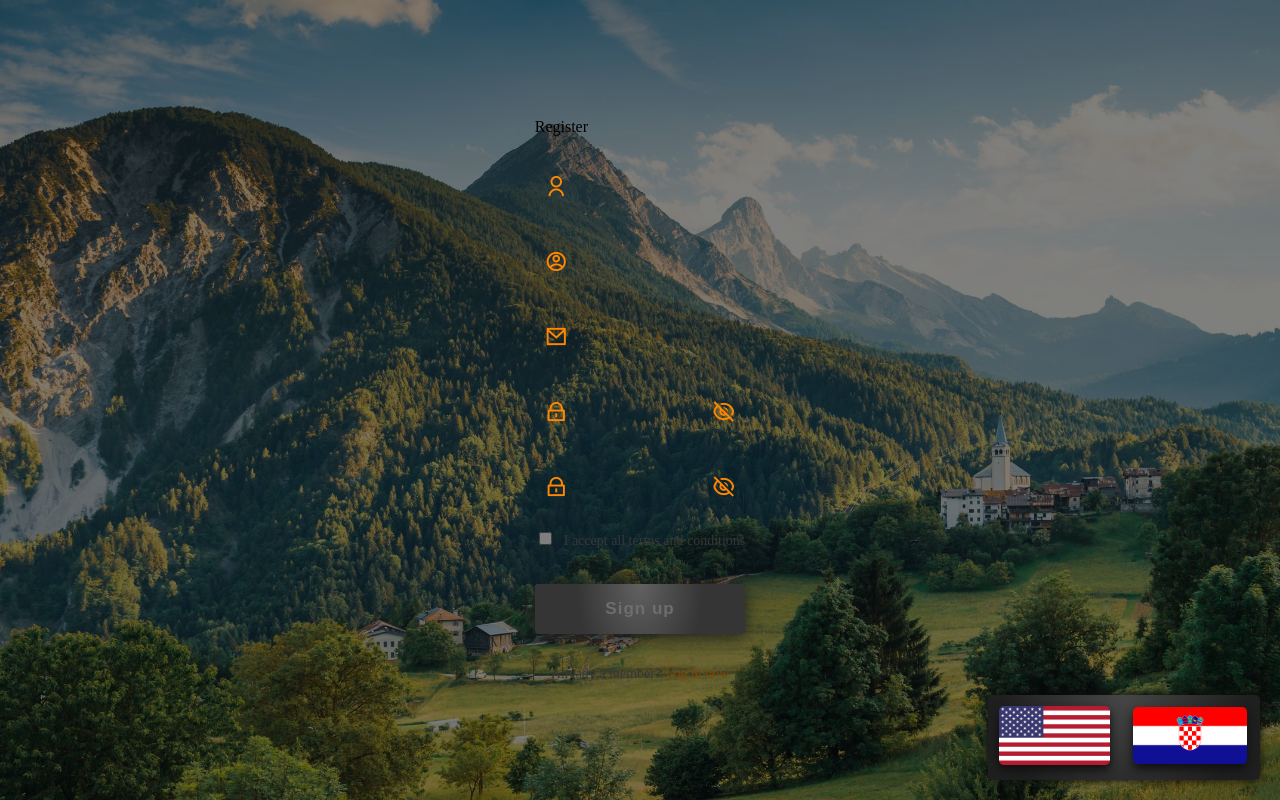
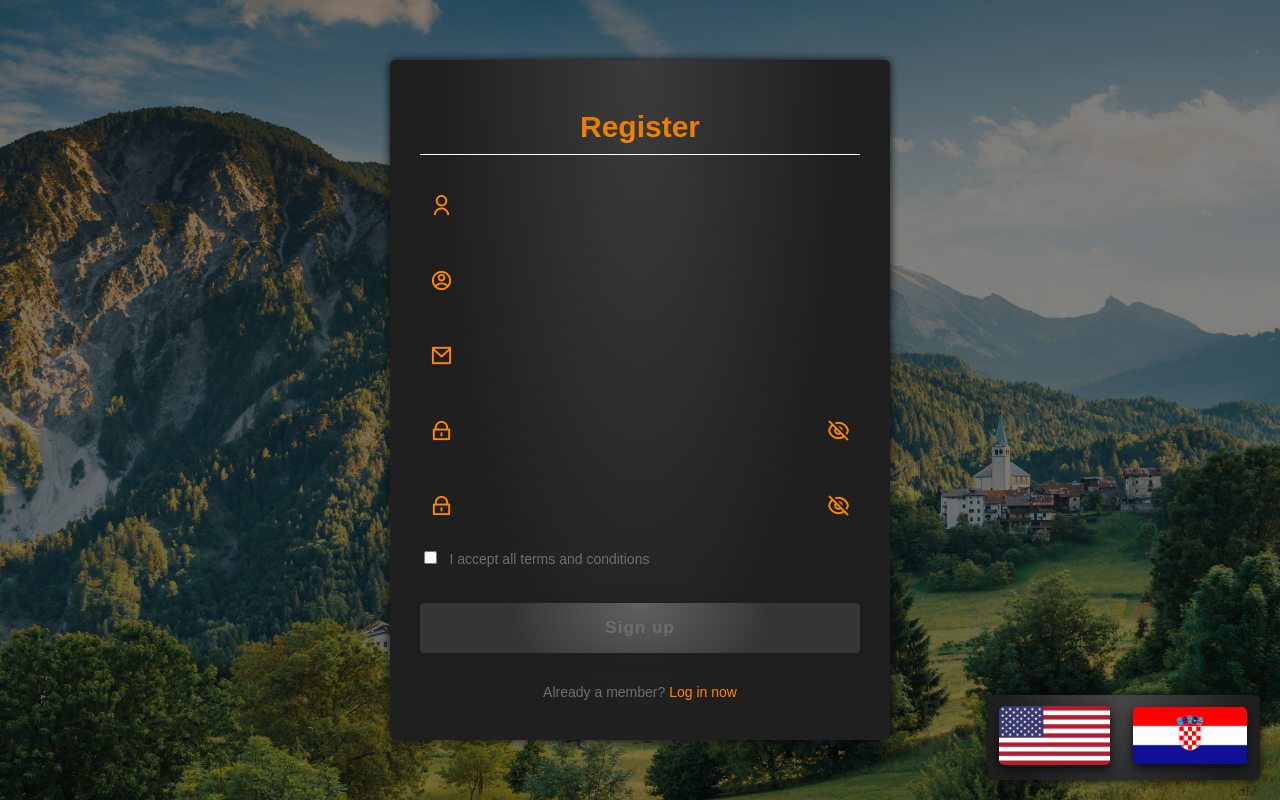
Before and after one commit to S0m3randomguy/projekt, a Django app: page /register/ in a window 1280 px wide. Run offline with Django 4.2, Linux system fonts and the light colour scheme.

Commit message:
Fixed dissapearing div.

```diff
--- a/templates/register/main.html
+++ b/templates/register/main.html
@@ -16,7 +16,7 @@
 
 <body id="bg" style="background-image: url('{% static 'images/mountains.jpg' %}');">
     <div class="dim"></div>
-    <div class="container.active">
+    <div class="container active">
         <div class="forms">
             <!-- Registration Form -->
             <div class="form signup">
```
